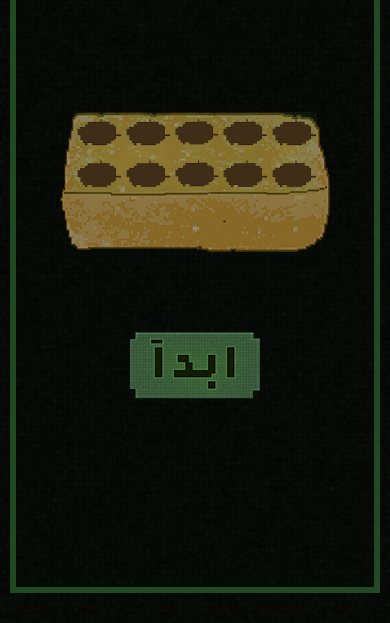
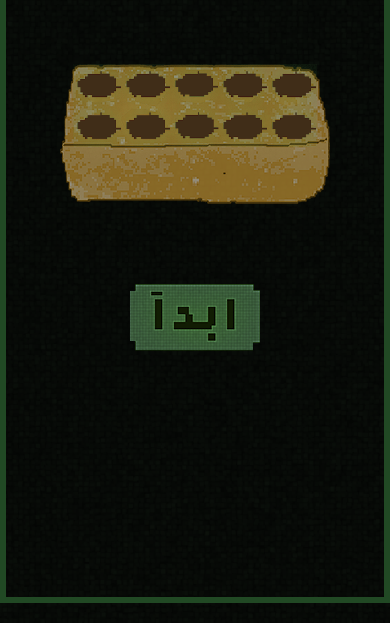
Before and after one commit to SalmaAbouElNasr/BrickClick, a plain HTML site: page index.html in a window 390 px wide. Shown: the part 221-844 px from the top of the page. Drawn offline with Linux system fonts and the light colour scheme; a web font is replaced by a local one.

Commit message:
Update styles.css

```diff
--- a/assets/styles.css
+++ b/assets/styles.css
@@ -28,6 +28,8 @@ h1{
     box-sizing: border-box;
     padding-top: 20px;
     height: calc(100% - 20px);
+    align-items: center;
+
   }
 * {
     box-sizing: border-box;
@@ -92,6 +94,11 @@ h1{
     color: transparent;
 }
 @media (max-width: 600px) {
+    html, body {
+        height: 100%;
+        margin: 0;
+        padding: 0;
+    }
     .board {
         margin-top: 100px;
         width: 270.8px;
@@ -123,9 +130,7 @@ h1{
         height: calc(100% - 20px);
         align-items: center;
       }
-    body{
-        padding: 10px;
-    }
+
     h1{
         font-size: 1.8rem;
     }
```
